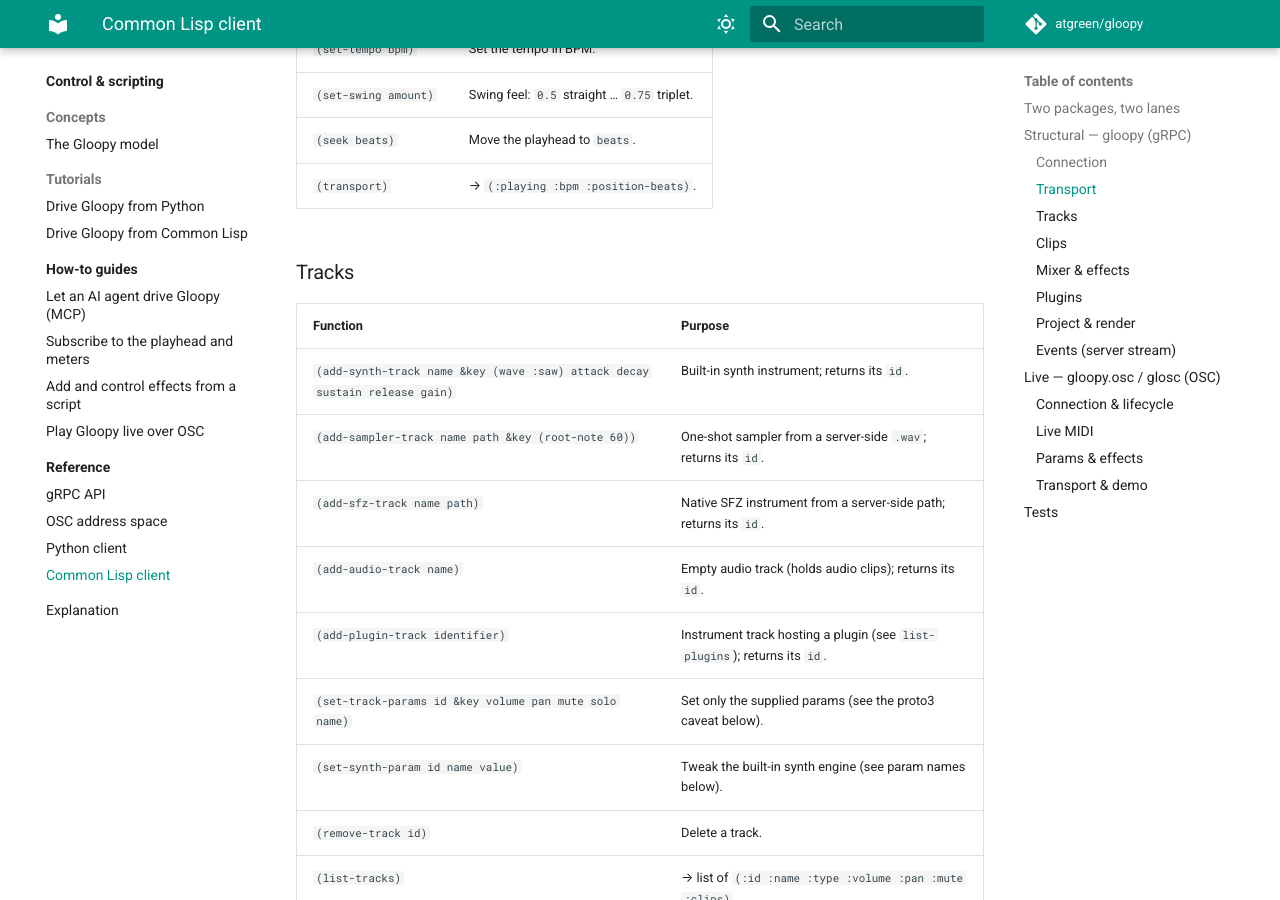
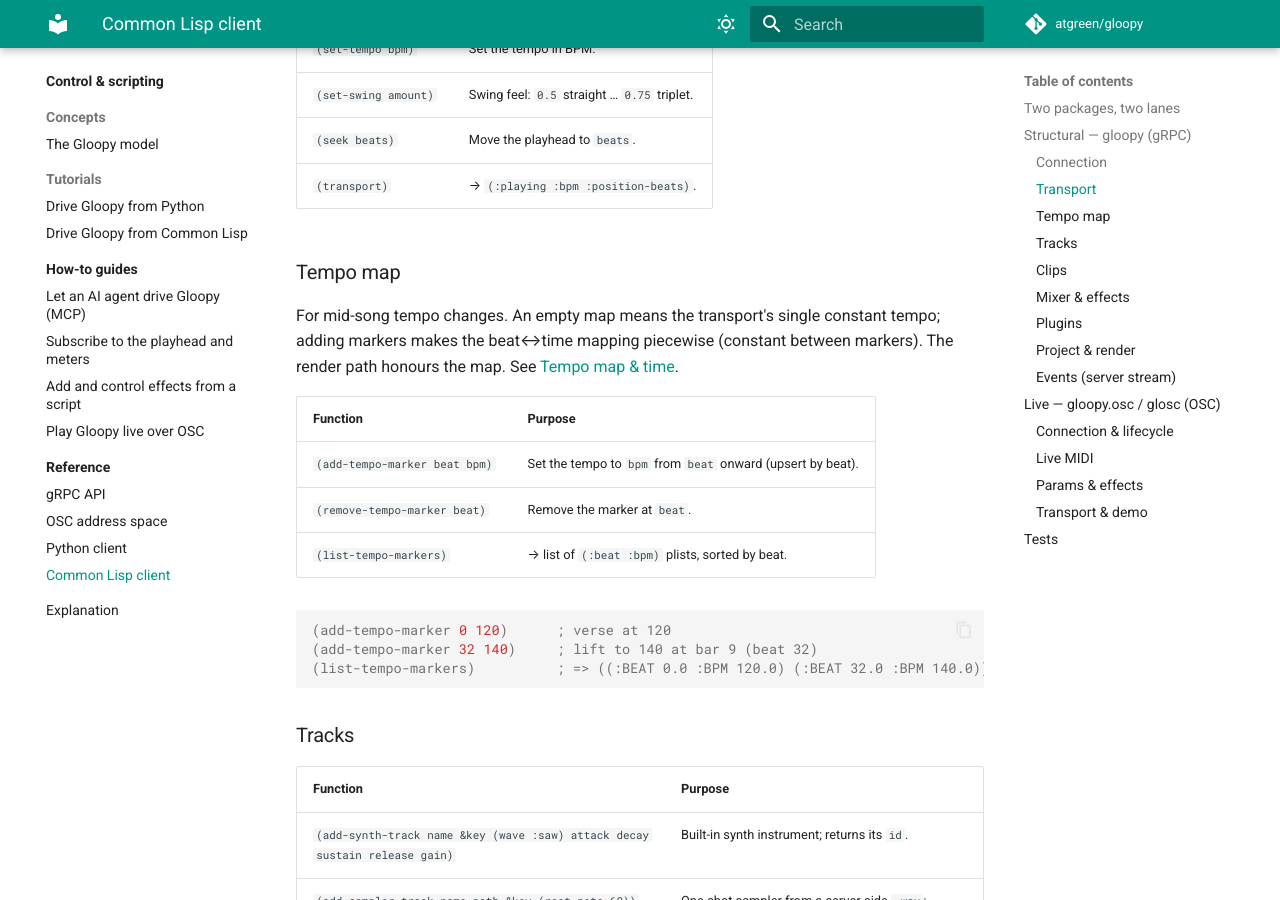
Before and after one commit to atgreen/gloopy, an MkDocs documentation site: the page built from docs/control-scripting/reference/lisp/index.md, in a window 1280 px wide and 900 px high, scrolled down 1789 px. Built offline with MkDocs 1.6.1 and Material for MkDocs 9.7.7, drawn with Linux system fonts in a browser that asks for light colours.

Commit message:
feat(lisp): tempo-map markers in the Common Lisp client (the missing lane)
The tempo map (mid-song tempo changes) was wired through proto, gRPC, the Python
client, and the desktop ruler UI — but the Common Lisp client had no way to reach
it. Add the three functions, matching the file's style and exported from the
GLOOPY package:

  (add-tempo-marker beat bpm)   ; upsert
  (remove-tempo-marker beat)
  (list-tempo-markers)          ; => ((:beat :bpm) ...)

Verified: the system loads, the TempoMarker/TempoMap proto accessors resolve
(constructed a marker, read beat/bpm back), and the offline test suite stays
green (37/37, incl. the public-API-present export check). Documented in the Lisp
reference with a new Tempo map subsection.

Co-Authored-By: Claude Opus 4.8 (1M context) <noreply@anthropic.com>

````diff
--- a/docs/control-scripting/reference/lisp/index.md
+++ b/docs/control-scripting/reference/lisp/index.md
@@ -68,6 +68,25 @@ Two conventions run through the whole `gloopy` package:
 | `(set-swing amount)` | Swing feel: `0.5` straight … `0.75` triplet. |
 | `(seek beats)` | Move the playhead to `beats`. |
 | `(transport)` | → `(:playing :bpm :position-beats)`. |
+
+### Tempo map
+
+For mid-song tempo changes. An empty map means the transport's single constant
+tempo; adding markers makes the beat↔time mapping piecewise (constant between
+markers). The render path honours the map. See
+[Tempo map & time](../../concepts/model.md#tempo-map-time).
+
+| Function | Purpose |
+|----------|---------|
+| `(add-tempo-marker beat bpm)` | Set the tempo to `bpm` from `beat` onward (upsert by beat). |
+| `(remove-tempo-marker beat)` | Remove the marker at `beat`. |
+| `(list-tempo-markers)` | → list of `(:beat :bpm)` plists, sorted by beat. |
+
+```lisp
+(add-tempo-marker 0 120)      ; verse at 120
+(add-tempo-marker 32 140)     ; lift to 140 at bar 9 (beat 32)
+(list-tempo-markers)          ; => ((:BEAT 0.0 :BPM 120.0) (:BEAT 32.0 :BPM 140.0))
+```
 
 ### Tracks
 
````
Also changed, not shown: 2 other files.
